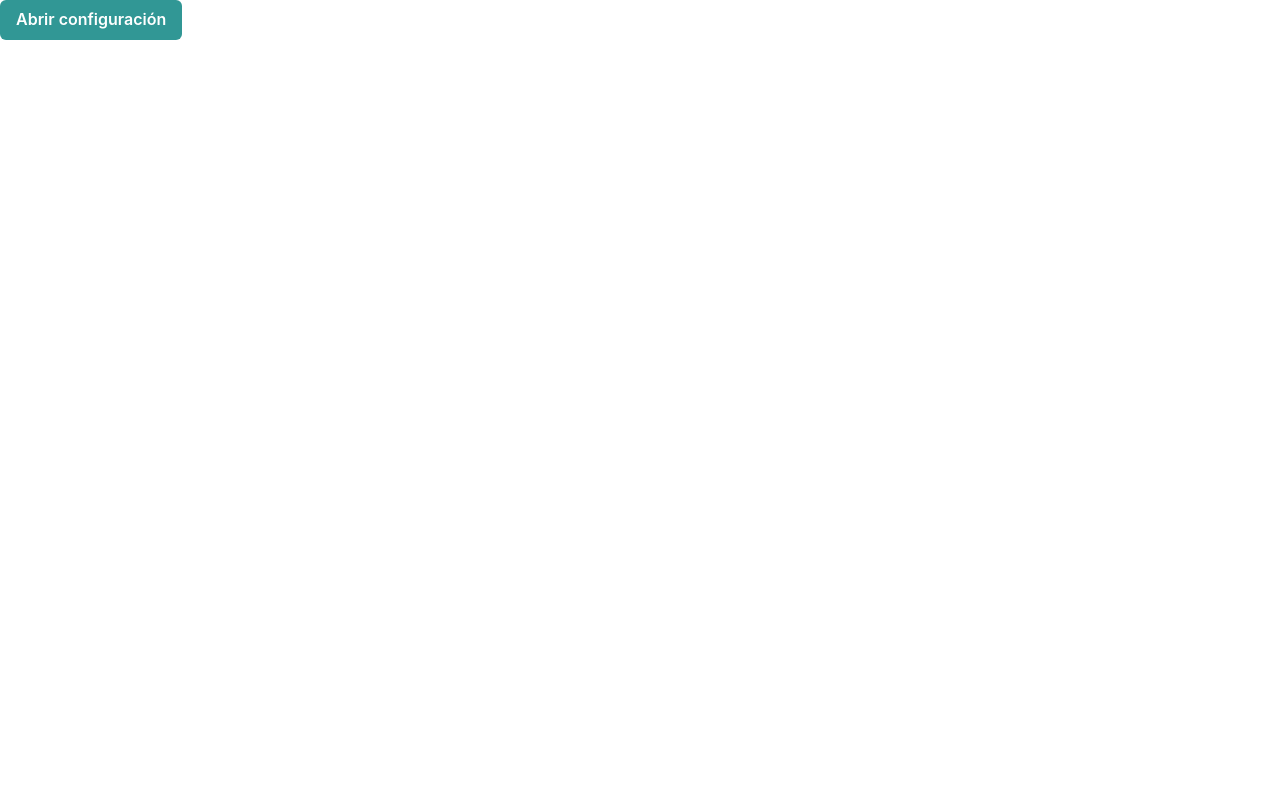
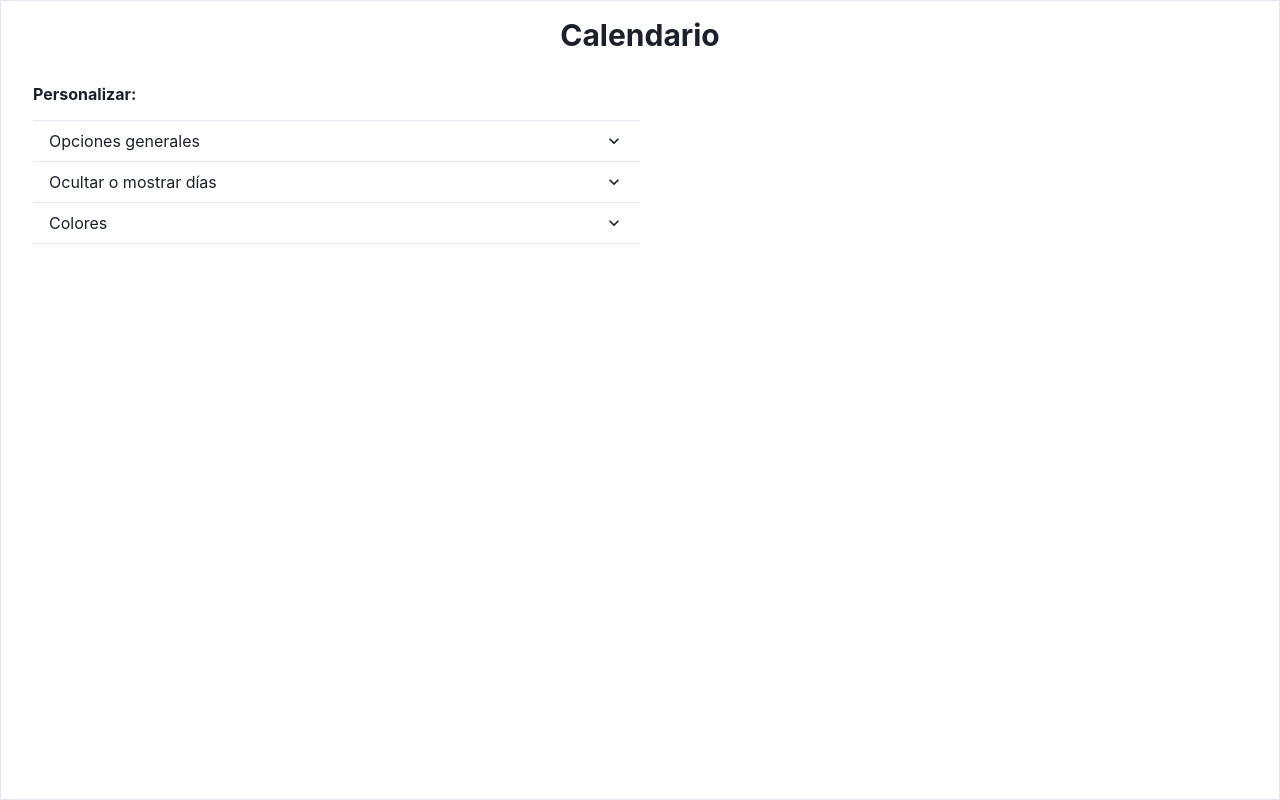
Before and after one commit to juandelsarto/calendar, a React (Vite) app: page / in a window 1280 px wide. Built offline with nearby package versions, Linux system fonts and the light colour scheme.

Commit message:
feat: render Customizer in main screen

```diff
--- a/src/App.jsx
+++ b/src/App.jsx
@@ -1,14 +1,25 @@
+import { Box, Center, ChakraProvider, Flex, Heading } from "@chakra-ui/react";
 import Customizer from "./modules/Customizer";
 import "./styles/main.scss";
-import {
-  ChakraProvider,
-} from "@chakra-ui/react";
 
 function App() {
-
   return (
     <ChakraProvider>
-      <Customizer />
+      <Flex flexDir="column" borderWidth="1px" alignContent="center" w="100%" h="100vh" p={4}>
+        <Center>
+          <Heading as="h3" size="lg">
+            Calendario
+          </Heading>
+        </Center>
+        <Flex flex={1} gap={4} py={4} >
+          <Box p={4} flex={1 / 2}>
+            <Heading as="h5" size="sm" mb={4}>
+              Personalizar:
+            </Heading>
+            <Customizer />
+          </Box>
+        </Flex>
+      </Flex>
     </ChakraProvider>
   );
   // return <Calendar owner={OWNERS.FLOR} />;
--- a/src/modules/Customizer/index.jsx
+++ b/src/modules/Customizer/index.jsx
@@ -1,4 +1,4 @@
-import { useRef, useState } from "react";
+import { useState } from "react";
 import {
   Accordion,
   AccordionButton,
@@ -6,18 +6,10 @@ import {
   AccordionItem,
   AccordionPanel,
   Box,
-  Button,
   Checkbox,
-  Drawer,
-  DrawerBody,
-  DrawerCloseButton,
-  DrawerContent,
-  DrawerHeader,
-  DrawerOverlay,
   FormControl,
   FormLabel,
   Select,
-  useDisclosure,
 } from "@chakra-ui/react";
 import { HexColorPicker } from "react-colorful";
 import Selector from "../Selector";
@@ -34,28 +26,7 @@ const Customizer = () => {
   const [secondaryColor, setSecondaryColor] = useState("#000");
   const [thirdColor, setThirdColor] = useState("#000");
 
-  const { isOpen, onOpen, onClose } = useDisclosure();
-  const btnRef = useRef();
-
   return (
-    <>
-      <Button ref={btnRef} colorScheme="teal" onClick={onOpen}>
-        Abrir configuración
-      </Button>
-      <Drawer
-        isOpen={isOpen}
-        placement="left"
-        onClose={onClose}
-        finalFocusRef={btnRef}
-        size="md"
-      >
-        <DrawerOverlay />
-        <DrawerContent>
-          <DrawerHeader>
-            Customizar opciones:
-            <DrawerCloseButton />
-          </DrawerHeader>
-          <DrawerBody>
     <Accordion allowToggle>
       <AccordionItem>
         <AccordionButton>
@@ -82,13 +53,19 @@ const Customizer = () => {
           <Box my={4}>
             <FormControl>
               <FormLabel>Elegí el idioma:</FormLabel>
-                      <Selector options={LANGUAGE_OPTIONS} />
+              <Selector
+                name="language"
+                defaultValue={LANGUAGE_OPTIONS[0].value}
+                options={LANGUAGE_OPTIONS}
+              />
             </FormControl>
           </Box>
           <Box my={4}>
             <FormControl>
               <FormLabel>Elegí el día de inicio:</FormLabel>
               <Selector
+                name="startingDay"
+                defaultValue={STARTING_DAY_OPTIONS[0].value}
                 options={STARTING_DAY_OPTIONS}
               />
             </FormControl>
@@ -96,15 +73,21 @@ const Customizer = () => {
           <Box my={4}>
             <FormControl>
               <FormLabel>Elegir el tamaño de hoja:</FormLabel>
-                      <Selector options={SIZE_OPTIONS} />
+              <Selector
+                name="size"
+                defaultValue={SIZE_OPTIONS[0].value}
+                options={SIZE_OPTIONS}
+              />
             </FormControl>
           </Box>
           <Box my={4}>
             <FormControl>
-                      <FormLabel>
-                        Elegir el fondo para los cumpleaños:
-                      </FormLabel>
-                      <Selector options={BACKGROUND_OPTIONS} />
+              <FormLabel>Elegir el fondo para los cumpleaños:</FormLabel>
+              <Selector
+                name="bg"
+                defaultValue={BACKGROUND_OPTIONS[0].value}
+                options={BACKGROUND_OPTIONS}
+              />
             </FormControl>
           </Box>
         </AccordionPanel>
@@ -144,10 +127,7 @@ const Customizer = () => {
         <AccordionPanel>
           <Box my={4}>
             <FormLabel>Color primario:</FormLabel>
-                    <HexColorPicker
-                      color={primaryColor}
-                      onChange={setPrimaryColor}
-                    />
+            <HexColorPicker color={primaryColor} onChange={setPrimaryColor} />
           </Box>
           <Box my={4}>
             <FormLabel>Color secundario:</FormLabel>
@@ -158,18 +138,11 @@ const Customizer = () => {
           </Box>
           <Box my={4}>
             <FormLabel>Color terciario:</FormLabel>
-                    <HexColorPicker
-                      color={thirdColor}
-                      onChange={setThirdColor}
-                    />
+            <HexColorPicker color={thirdColor} onChange={setThirdColor} />
           </Box>
         </AccordionPanel>
       </AccordionItem>
     </Accordion>
-          </DrawerBody>
-        </DrawerContent>
-      </Drawer>
-    </>
   );
 };
 
```
Lines whose indentation alone changed are shown as unchanged.
